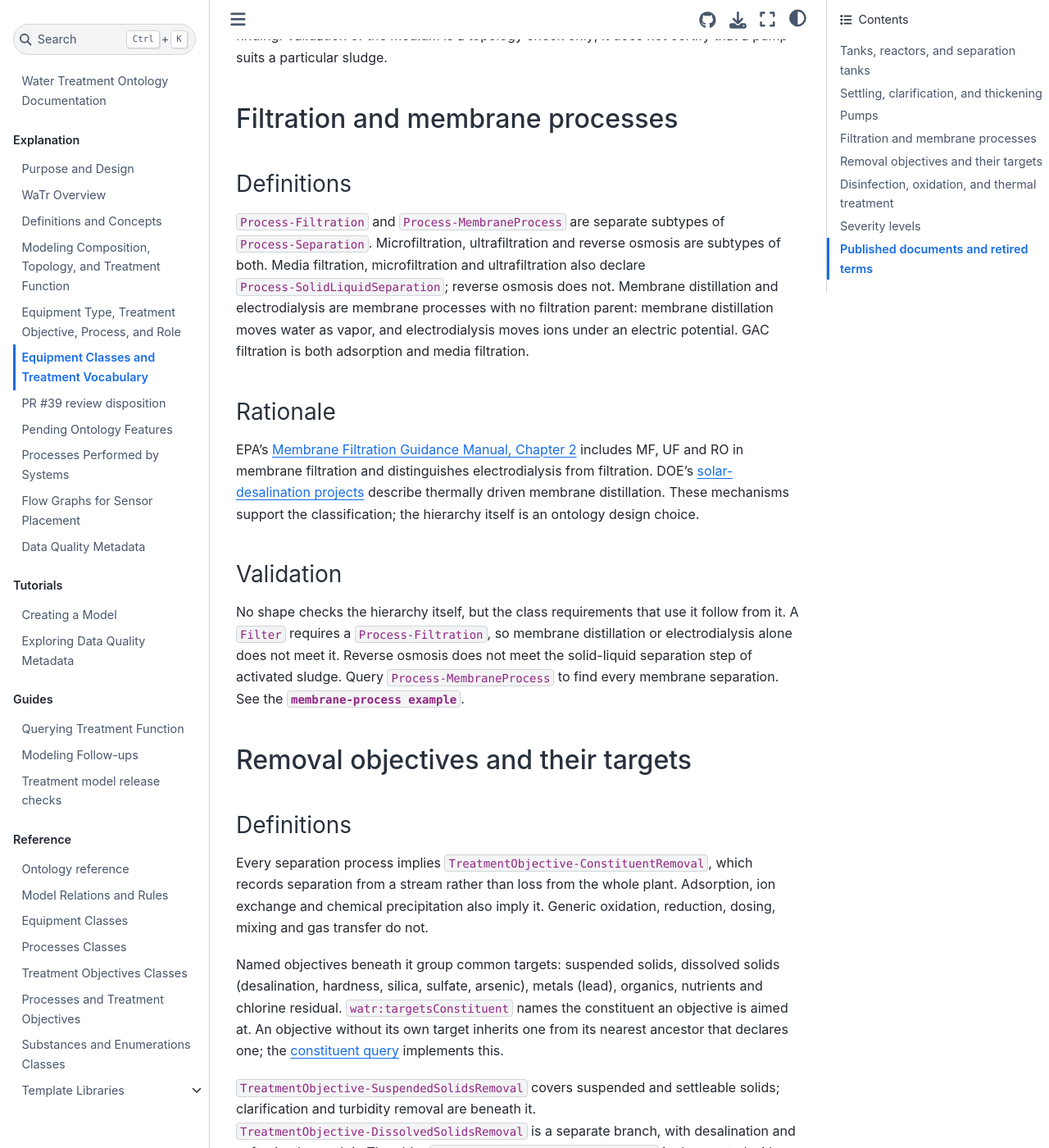
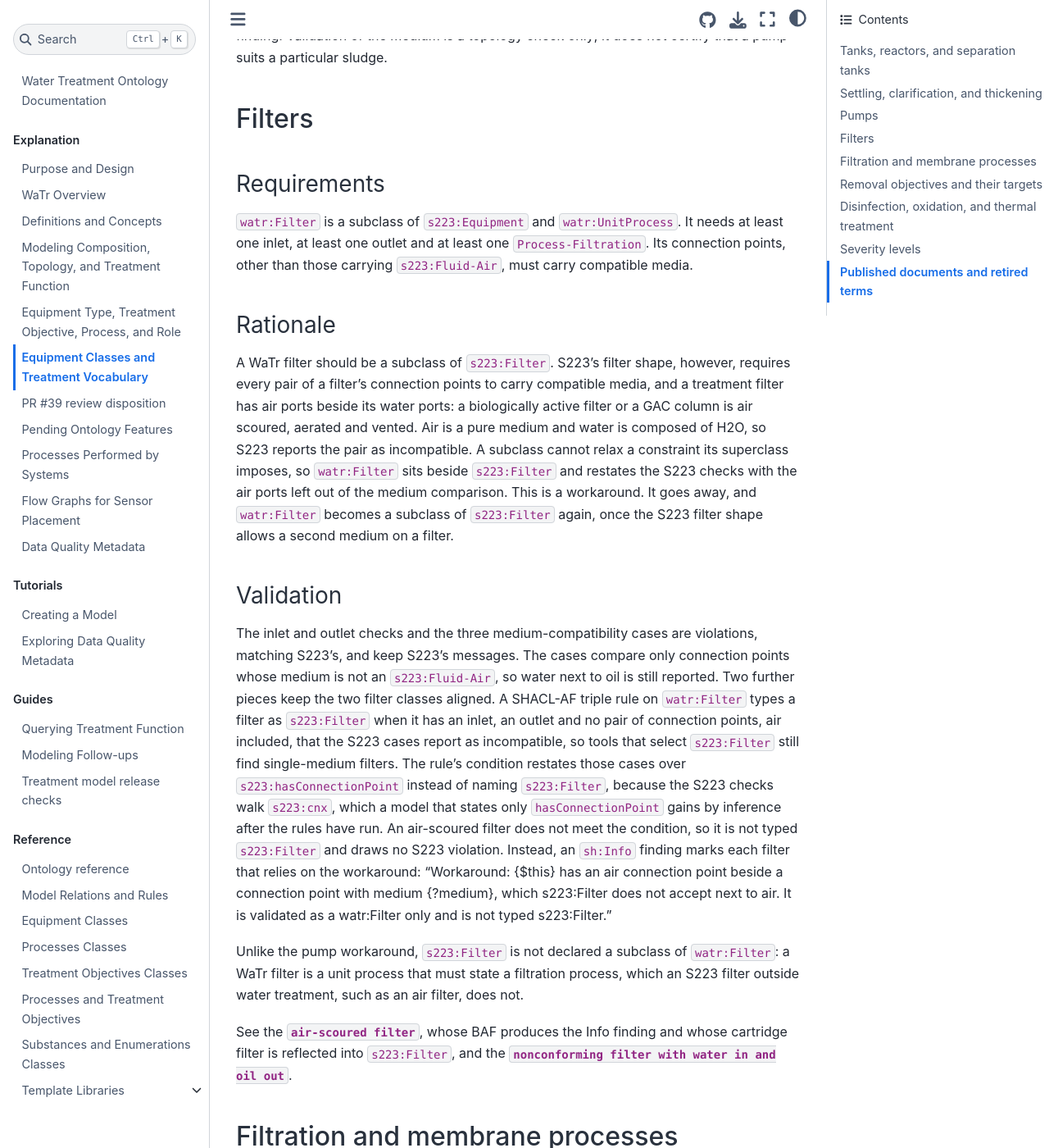
Before and after one commit to DataDrivenCPS/water-ontology, a Jupyter Book: the page built from docs/explanation/treatment_model_summary.md, in a window 1280 px wide and 1400 px high, scrolled down 4876 px. Shown: the whole window at 82% size. Built offline with Jupyter Book 1.0.4 settings and Sphinx 7.4.7 and the Sphinx Book theme 1.1.4, drawn with Linux system fonts in a browser that asks for light colours; some of the changed text lies outside the part shown.

Commit message:
Move watr:Filter beside s223:Filter to allow air ports
s223:Filter requires every pair of connection points to carry compatible
media, so a filter with air scour or vent ports next to water ports
(biologically active filters, GAC columns) fails S223's "Incompatible
Medium" checks. A subclass cannot relax that, so watr:Filter now sits
beside s223:Filter the same way watr:Pump sits beside s223:Pump.

- watr:Filter is a subclass of s223:Equipment and watr:UnitProcess.
- The S223 inlet/outlet checks and three medium cases are restated over
  hasConnectionPoint, comparing only non-air connection points.
- An sh:Info "Workaround:" result marks filters with an air port beside
  another medium.
- A SHACL-AF rule reflects a filter into s223:Filter when it has an
  inlet, an outlet and no incompatible pair, air included. The condition
  restates the checks instead of naming s223:Filter because S223 walks
  s223:cnx, which is inferred after rules run.
- No reverse s223:Filter subClassOf watr:Filter axiom: a watr:Filter
  must state a filtration process.

Add air-scoured-filter example, filter-incompatible-media nonconforming
example, filter reflection tests, and update explanation and reference
docs.

```diff
--- a/docs/explanation/treatment_model_summary.md
+++ b/docs/explanation/treatment_model_summary.md
@@ -135,6 +135,58 @@ carry mixed liquor and sludge and produce this Info finding. Validation of the
 medium is a topology check only; it does not certify that a pump suits a
 particular sludge.
 
+## Filters
+
+### Requirements
+
+`watr:Filter` is a subclass of `s223:Equipment` and `watr:UnitProcess`. It needs
+at least one inlet, at least one outlet and at least one `Process-Filtration`.
+Its connection points, other than those carrying `s223:Fluid-Air`, must carry
+compatible media.
+
+### Rationale
+
+A WaTr filter should be a subclass of `s223:Filter`. S223's filter shape,
+however, requires every pair of a filter's connection points to carry compatible
+media, and a treatment filter has air ports beside its water ports: a
+biologically active filter or a GAC column is air scoured, aerated and vented.
+Air is a pure medium and water is composed of H2O, so S223 reports the pair as
+incompatible. A subclass cannot relax a constraint its superclass imposes, so
+`watr:Filter` sits beside `s223:Filter` and restates the S223 checks with the
+air ports left out of the medium comparison. This is a workaround. It goes away,
+and `watr:Filter` becomes a subclass of `s223:Filter` again, once the S223 filter
+shape allows a second medium on a filter.
+
+### Validation
+
+The inlet and outlet checks and the three medium-compatibility cases are
+violations, matching S223's, and keep S223's messages. The cases compare only
+connection points whose medium is not an `s223:Fluid-Air`, so water next to oil
+is still reported. Two further pieces keep the two filter classes aligned. A
+SHACL-AF triple rule on `watr:Filter` types a filter as `s223:Filter` when it
+has an inlet, an outlet and no pair of connection points, air included, that the
+S223 cases report as incompatible, so tools that select `s223:Filter` still find
+single-medium filters. The rule's condition restates those cases over
+`s223:hasConnectionPoint` instead of naming `s223:Filter`, because the S223
+checks walk `s223:cnx`, which a model that states only `hasConnectionPoint`
+gains by inference after the rules have run. An air-scoured filter does not
+meet the condition, so it is not typed `s223:Filter` and draws no S223
+violation. Instead, an `sh:Info` finding
+marks each filter that relies on the workaround: "Workaround: {$this} has an
+air connection point beside a connection point with medium {?medium}, which
+s223:Filter does not accept next to air. It is validated as a watr:Filter only
+and is not typed s223:Filter."
+
+Unlike the pump workaround, `s223:Filter` is not declared a subclass of
+`watr:Filter`: a WaTr filter is a unit process that must state a filtration
+process, which an S223 filter outside water treatment, such as an air filter,
+does not.
+
+See the {download}`air-scoured filter <../../examples/air-scoured-filter.ttl>`,
+whose BAF produces the Info finding and whose cartridge filter is reflected into
+`s223:Filter`, and the
+{download}`nonconforming filter with water in and oil out <../../examples/nonconforming/filter-incompatible-media.ttl>`.
+
 ## Filtration and membrane processes
 
 ### Definitions
@@ -269,8 +321,8 @@ met and the model must change, such as a clarifier with no sludge outlet or a
 composition percentage above 100. A `sh:Warning` means the description is
 incomplete or worth checking, such as a system claiming a compound process that no
 member performs. An `sh:Info` is advisory and may be intentional, such as an
-unconnected port at a model boundary, or a pump relying on the `watr:Pump`
-workaround.
+unconnected port at a model boundary, or a pump or filter relying on the
+`watr:Pump` or `watr:Filter` workaround.
 
 Severity classifies a finding; the caller decides which levels fail validation.
 This repository requires conforming examples to have no warnings or violations
```
Also changed, not shown: docs/explanation/equipment_function.md (+1 -1 lines), docs/explanation/pending_features.md (+16 -0 lines), docs/reference/equipment_documentation.md (+2 -2 lines), 6 other files.
